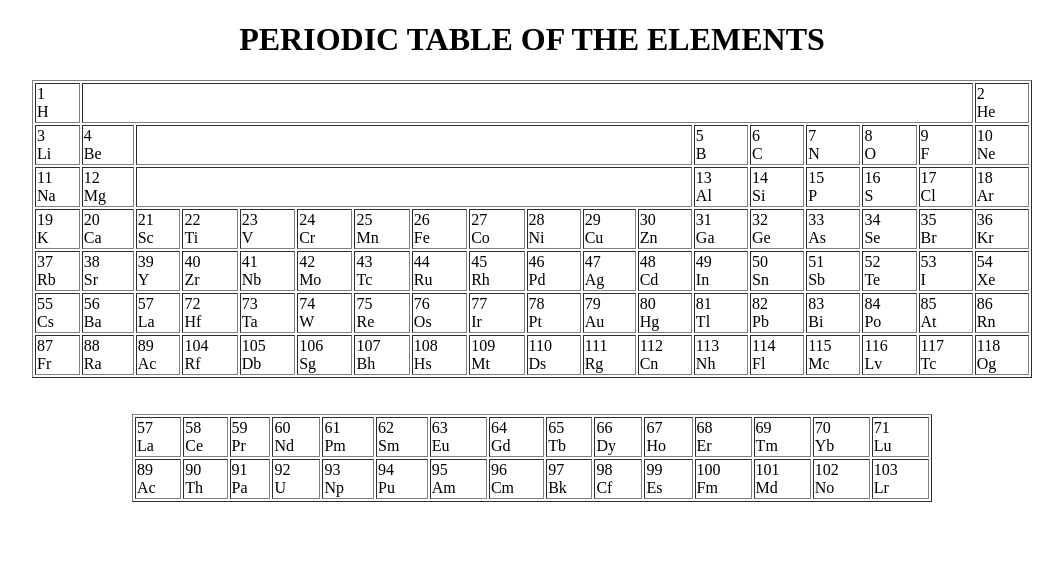
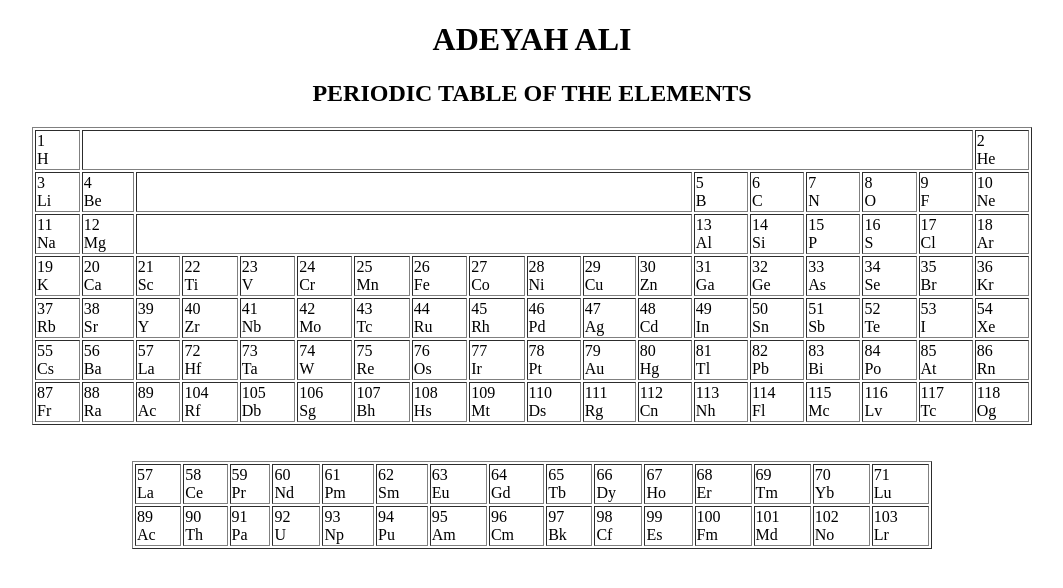
Before and after one commit to AdeyahAli/BQ-Assigment3, a plain HTML site: page index.html in a window 1280 px wide. Shown: the whole page, without its empty margins (108-1171 px from the left). Drawn offline with Linux system fonts and the light colour scheme.

Commit message:
Update index.html

```diff
--- a/index.html
+++ b/index.html
@@ -9,7 +9,8 @@
 </head>
 <body>
     <center>
-    <h1>PERIODIC TABLE OF THE ELEMENTS</h1>
+        <h1>ADEYAH ALI<h1>
+    <h2>PERIODIC TABLE OF THE ELEMENTS</h2>
     <table border="1px" width="1000"  >
         <!--FIRST ROW-->
         <tr>
```
